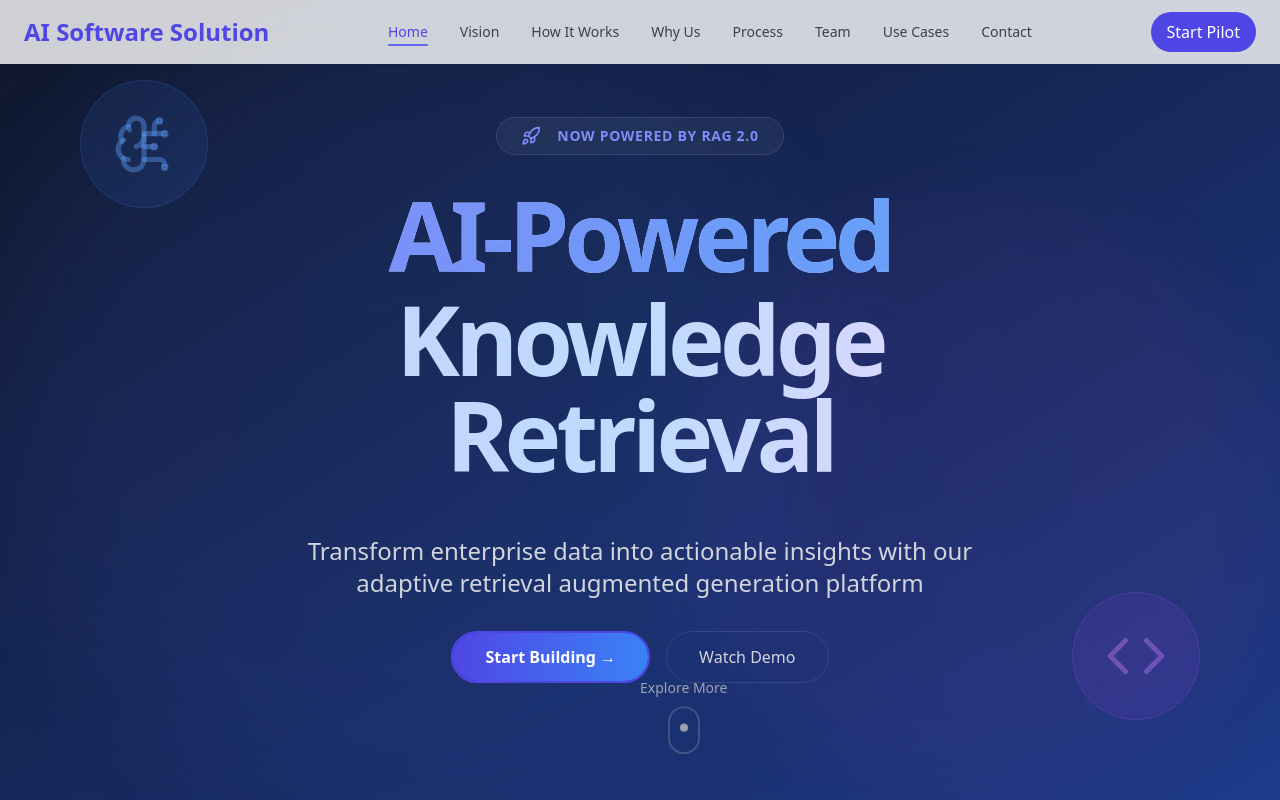
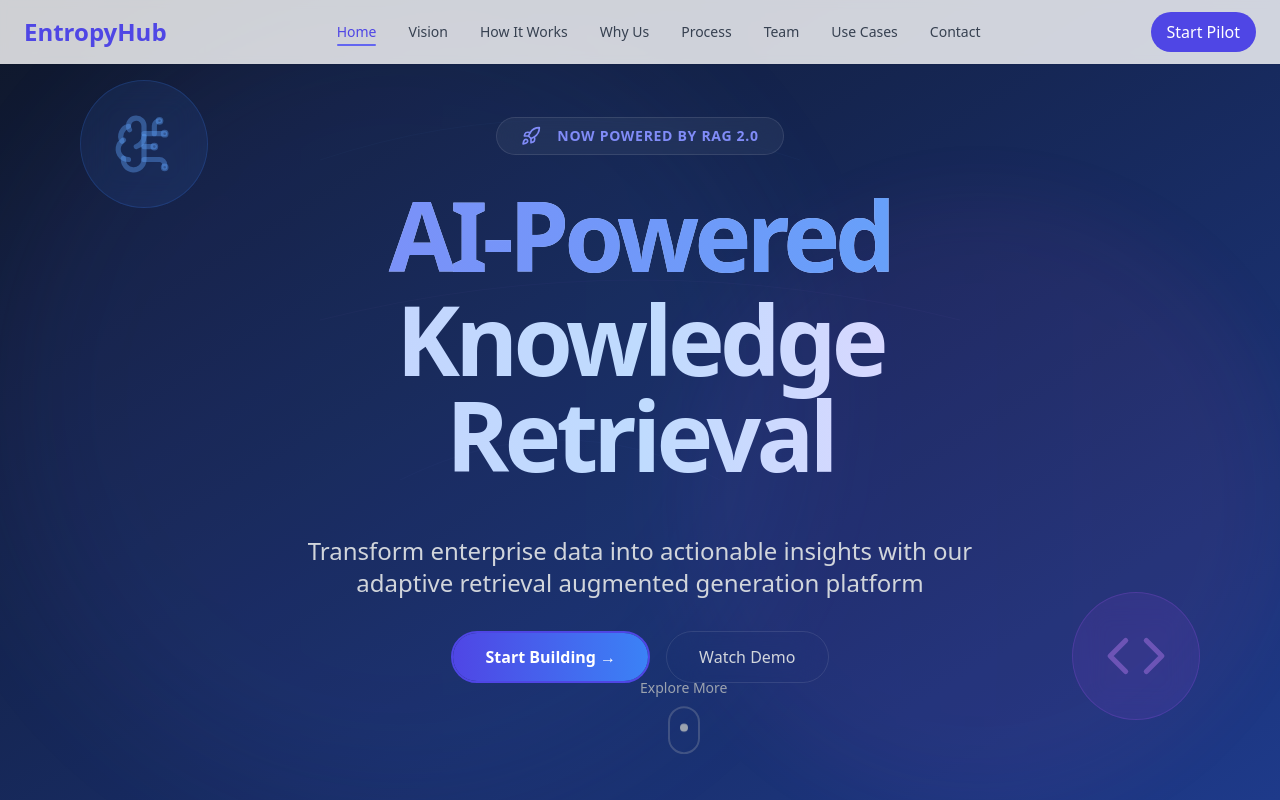
Before and after one commit to essamgouda97/entropyhub, a Next.js app: page / in a window 1280 px wide. Shown: the top 800 px of the page. Built offline with nearby package versions, Linux system fonts and the light colour scheme.

Commit message:
changing the company name in the header

```diff
--- a/src/components/layouts/Header.tsx
+++ b/src/components/layouts/Header.tsx
@@ -74,7 +74,7 @@ export default function Header({ scrollToSection, sections }: HeaderProps) {
           onClick={() => handleClick('hero')}
           className="text-2xl font-extrabold text-indigo-600 focus:outline-none"
         >
-          AI Software Solution
+          EntropyHub
         </button>
 
         {/* Desktop Nav */}
```
